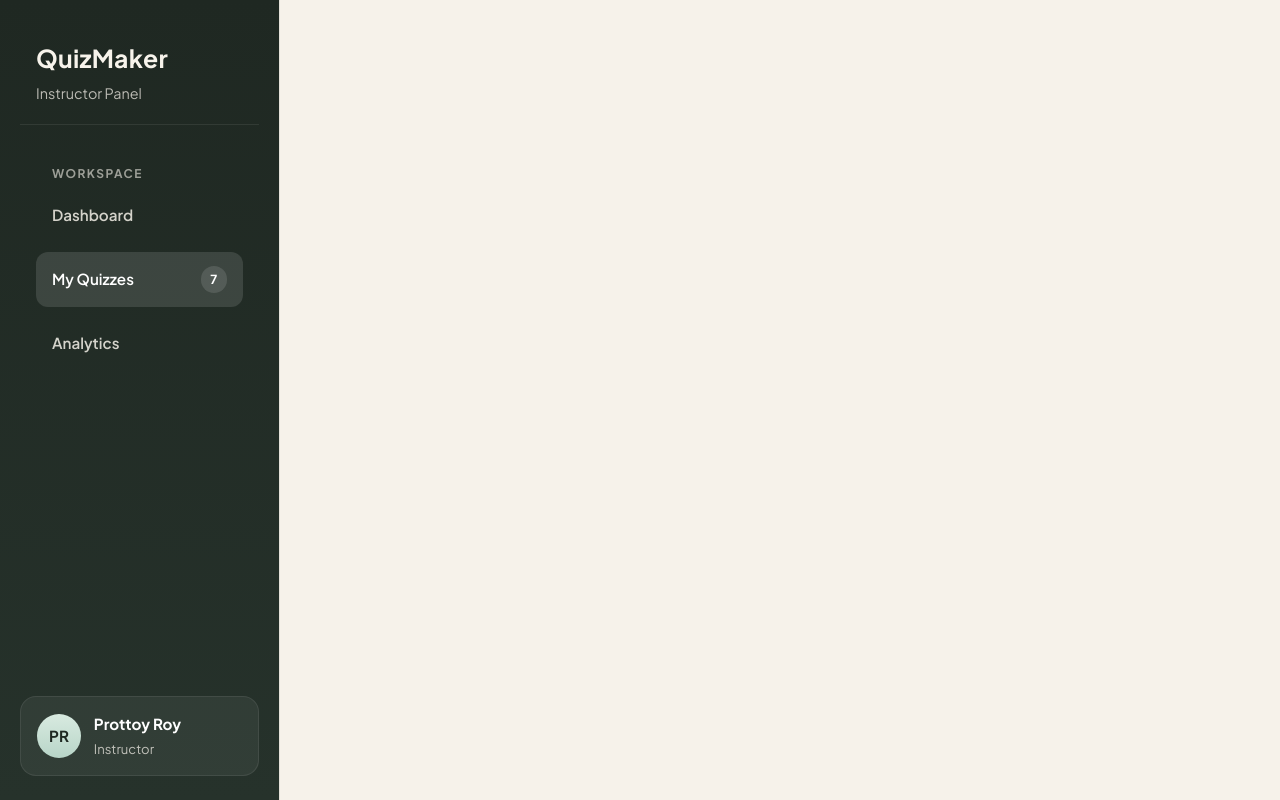
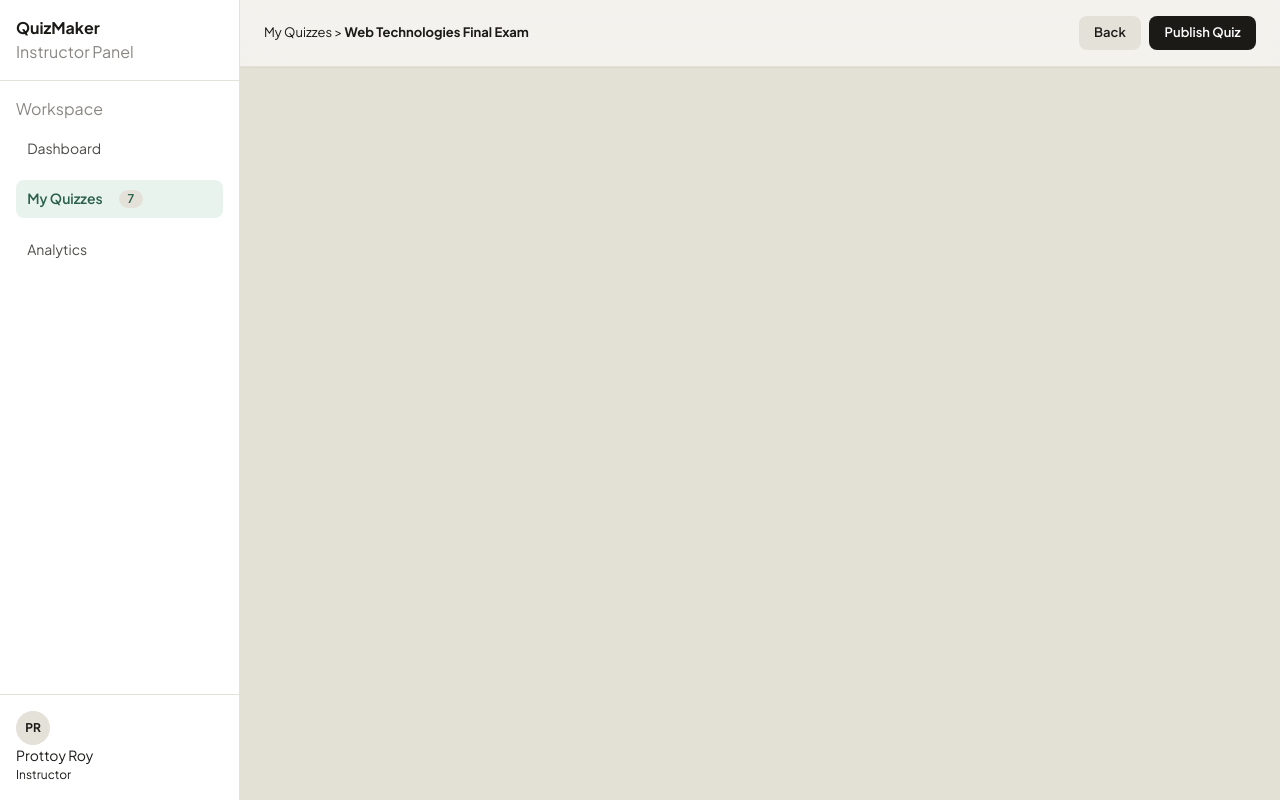
Before and after one commit to Tipto-Ghosh/WebtechProjectGroup-5, a PHP site: page /quiz_builder/question_builder.php in a window 1280 px wide. Run offline with PHP 8.4, Linux system fonts and the light colour scheme.

Commit message:
Enhance question builder layout with breadcrumb navigation and action buttons

```diff
--- a/view/quiz_builder/question_builder.php
+++ b/view/quiz_builder/question_builder.php
@@ -42,6 +42,20 @@ $breadcrumbs = isset($pageData["breadcrumbs"]) && is_array($pageData["breadcrumb
                     </div>
                 </section>
             </aside>
+            <div class="main">
+                <header>
+                    <div class="bread_crumb">
+                        <?php echo htmlspecialchars($breadcrumbs[0] ?? "My Quizzes"); ?> <span class="breadcrumb_separator">&gt;</span> <strong><?php echo htmlspecialchars($breadcrumbs[1] ?? "Question Builder"); ?></strong>
+                    </div>
+                    <div class="header_actions">
+                        <a class="btn btn_secondary" href="quiz_list.php">Back</a>
+                        <button class="btn btn_primary" type="button"> Publish Quiz</button>
+                    </div>
+                </header>
+                <main class="content question_builder_page">
+
+                </main>
+            </div>
         </div>
     </body>
 </html>
--- a/view/style/quiz_style_question_builder_page.css
+++ b/view/style/quiz_style_question_builder_page.css
@@ -1,163 +1 @@
-@import url("quiz_builder_quiz_list.css");
-
-* {
-	box-sizing: border-box;
-}
-
-html,
-body {
-	margin: 0;
-	min-height: 100%;
-	background: #F6F2EA;
-	color: #1C1A17;
-	font-family: "Plus Jakarta Sans", sans-serif;
-}
-
-body {
-	overflow-x: hidden;
-}
-
-.app {
-	display: flex;
-	min-height: 100vh;
-	width: 100%;
-}
-
-.sidebar {
-	width: 280px;
-	flex: 0 0 280px;
-	min-height: 100vh;
-	padding: 1.5rem 1.25rem;
-	background: linear-gradient(180deg, #1F2822 0%, #26322B 100%);
-	color: #F7F3EB;
-	display: flex;
-	flex-direction: column;
-	gap: 1.5rem;
-	position: sticky;
-	top: 0;
-}
-
-.sidebar-brand {
-	padding: 1rem 1rem 1.25rem;
-	border-bottom: 1px solid rgba(255, 255, 255, 0.08);
-}
-
-.brand-title {
-	font-size: 1.55rem;
-	font-weight: 700;
-	letter-spacing: 0.01em;
-}
-
-.brand-subtitle {
-	margin-top: 0.35rem;
-	font-size: 0.9rem;
-	color: rgba(247, 243, 235, 0.72);
-}
-
-.nav_section {
-	display: flex;
-	flex-direction: column;
-	gap: 0.4rem;
-}
-
-.nav-label {
-	padding: 0 1rem;
-	font-size: 0.75rem;
-	font-weight: 700;
-	text-transform: uppercase;
-	letter-spacing: 0.12em;
-	color: rgba(247, 243, 235, 0.58);
-}
-
-.nav-item {
-	display: flex;
-	align-items: center;
-	justify-content: space-between;
-	gap: 0.75rem;
-	padding: 0.9rem 1rem;
-	border-radius: 12px;
-	color: rgba(247, 243, 235, 0.84);
-	text-decoration: none;
-	font-size: 0.95rem;
-	font-weight: 600;
-	transition: background-color 160ms ease, color 160ms ease, transform 160ms ease;
-}
-
-.nav-item:hover {
-	background: rgba(255, 255, 255, 0.08);
-	color: #FFFFFF;
-	transform: translateX(2px);
-}
-
-.nav-item.active {
-	background: rgba(255, 255, 255, 0.12);
-	color: #FFFFFF;
-}
-
-.nav_badge {
-	display: inline-flex;
-	align-items: center;
-	justify-content: center;
-	min-width: 1.65rem;
-	height: 1.65rem;
-	padding: 0 0.5rem;
-	border-radius: 999px;
-	background: rgba(255, 255, 255, 0.12);
-	font-size: 0.78rem;
-	font-weight: 700;
-	color: #FFFFFF;
-}
-
-.sidebar_user {
-	margin-top: auto;
-	display: flex;
-	align-items: center;
-	gap: 0.8rem;
-	padding: 1rem;
-	border-radius: 16px;
-	background: rgba(255, 255, 255, 0.06);
-	border: 1px solid rgba(255, 255, 255, 0.08);
-}
-
-.avatar {
-	display: inline-flex;
-	align-items: center;
-	justify-content: center;
-	width: 44px;
-	height: 44px;
-	border-radius: 50%;
-	background: linear-gradient(180deg, #D8EAE0 0%, #B8D5C8 100%);
-	color: #1F2822;
-	font-size: 0.95rem;
-	font-weight: 700;
-	flex-shrink: 0;
-}
-
-.user_name {
-	font-size: 0.95rem;
-	font-weight: 700;
-	color: #FFFFFF;
-}
-
-.user_role {
-	margin-top: 0.2rem;
-	font-size: 0.82rem;
-	color: rgba(247, 243, 235, 0.72);
-}
-
-@media (max-width: 900px) {
-	.app {
-		flex-direction: column;
-	}
-
-	.sidebar {
-		width: 100%;
-		flex-basis: auto;
-		min-height: auto;
-		position: relative;
-	}
-
-	.sidebar_user {
-		margin-top: 0.5rem;
-	}
-}
+@import url("quiz_style_quiz_form_page.css");
```
